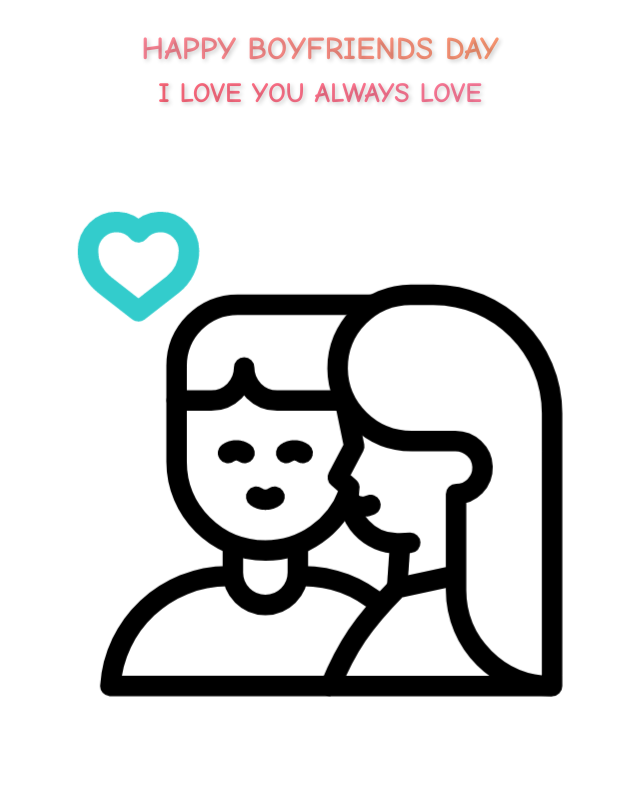
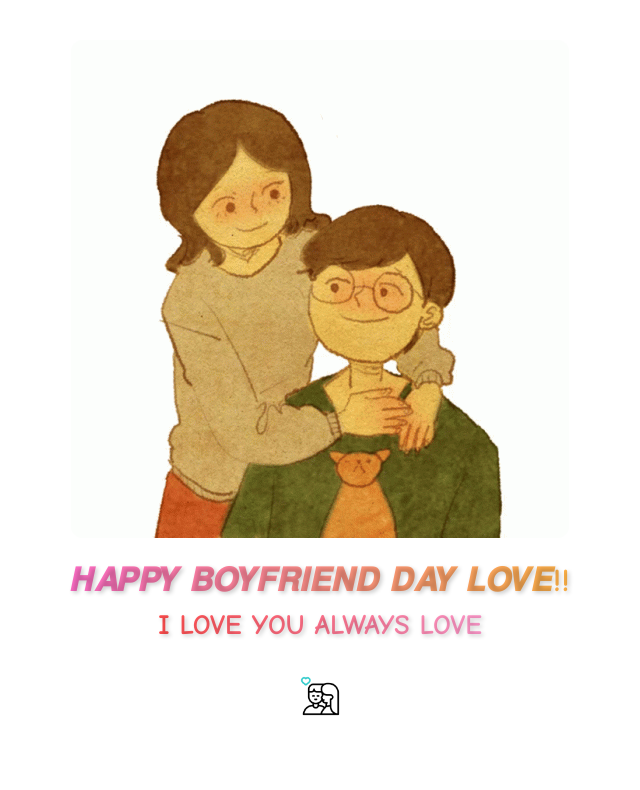
Before and after one commit to Hallevicho/sussyLinkhehe, a plain HTML site: page index.html in a window 1280 px wide. Shown: the top 790 px of the page, without its empty margins (320-960 px from the left). Drawn offline with Linux system fonts and the light colour scheme.

Commit message:
Updated layout: stacked text

```diff
--- a/index.html
+++ b/index.html
@@ -14,47 +14,58 @@
       margin: 0;
     }
 
-    .text-block h2, .text-block h3 {
+    img {
+      max-width: 100%;
+      height: auto;
+      border-radius: 12px;
+      margin-top: 20px;
+    }
+
+    .text-with-gif {
+      display: flex;
+      justify-content: center;
+      align-items: center;
+      flex-direction: column; /* stack text vertically */
+      gap: 10px;
+      margin-top: 20px;
+    }
+
+    .text-with-gif h2, .text-with-gif h3 {
       font-weight: bold;
-      margin: 10px 0;
+      margin: 0;
       text-shadow: 2px 2px 4px rgba(0,0,0,0.2);
       font-family: "Comic Sans MS", cursive, sans-serif;
     }
 
-    .text-block h2 {
+    .text-with-gif h2 {
       font-size: clamp(20px, 6vw, 32px);
       background: linear-gradient(90deg, #ff6ec7, #ffb347);
       -webkit-background-clip: text;
       -webkit-text-fill-color: transparent;
     }
 
-    .text-block h3 {
+    .text-with-gif h3 {
       font-size: clamp(18px, 5vw, 28px);
       background: linear-gradient(90deg, #ff4d4d, #ff99cc);
       -webkit-background-clip: text;
       -webkit-text-fill-color: transparent;
     }
 
-    img {
-      max-width: 100%;
+    .text-with-gif img {
+      width: 50px;
       height: auto;
-      border-radius: 12px;
-      margin-top: 15px;
     }
   </style>
 </head>
 <body>
-
-  <!-- Text block -->
-  <div class="text-block">
-    <h2>HAPPY BOYFRIENDS DAY</h2>
-    <h3>I LOVE YOU ALWAYS LOVE</h3>
-  </div>
-
-  <!-- GIFs below the text -->
-  <img src="images/kissing_15600682.gif" alt="Couple Heart Gif">
-  <img src="images/lips_15600643.gif" alt="Lips Gif">
+  <!-- First Gif -->
   <img src="images/hug-kiss.gif" alt="Couple Gif">
 
+  <!-- Text + GIF -->
+  <div class="text-with-gif">
+    <h2>𝑯𝑨𝑷𝑷𝒀 𝑩𝑶𝒀𝑭𝑹𝑰𝑬𝑵𝑫 𝑫𝑨𝒀 𝑳𝑶𝑽𝑬!!</h2>
+    <h3>I LOVE YOU ALWAYS LOVE</h3>
+    <img src="images/kissing_15600682.gif" alt="Couple Heart Gif">
+  </div>
 </body>
 </html>
```
